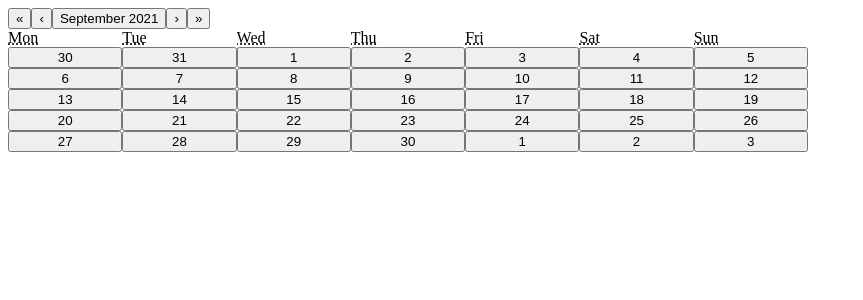
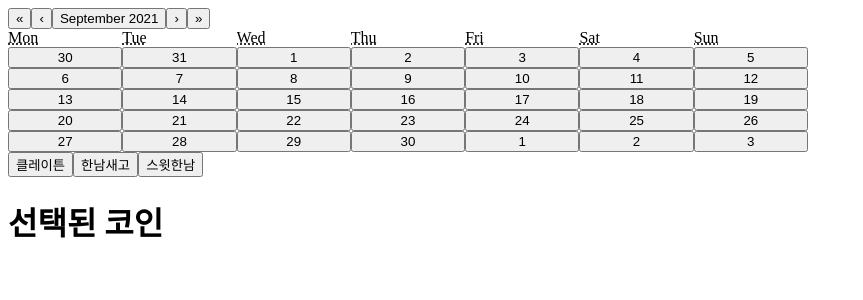
Before and after one commit to erurang/hoga, a React (Create React App) app: page /exchange in a window 1280 px wide. Shown: the top 300 px of the page, without its empty margins (0-863 px from the left). Built offline with nearby package versions, Linux system fonts and the light colour scheme.

Commit message:
코인선택 컴포넌트

```diff
--- /dev/null
+++ b/src/components/coin.js
@@ -0,0 +1,33 @@
+import { useContext, useReducer } from "react";
+import { SelectCoinContext } from "../context/exchange";
+import reducer from "../context/reducer";
+
+const SelectCoin = () => {
+  // coinList 가져와야함..
+
+  const CoinList = ["클레이튼", "한남새고", "스윗한남"];
+
+  const [selectedCoin, dispatch] = useReducer(
+    reducer,
+    useContext(SelectCoinContext)
+  );
+
+  return (
+    <>
+      {CoinList.map((n, i) => (
+        <button
+          key={i}
+          onClick={(event) => {
+            const coinName = event.target.innerText;
+            dispatch({ coinName, type: "SELECT_COIN" });
+          }}
+        >
+          {n}
+        </button>
+      ))}
+      <h1> 선택된 코인 {selectedCoin}</h1>
+    </>
+  );
+};
+
+export default SelectCoin;
--- a/src/context/reducer.js
+++ b/src/context/reducer.js
@@ -5,9 +5,10 @@ function reducer(state, action) {
       const year = day.getFullYear();
       const month = day.getMonth();
       const date = day.getDate();
-
       return +new Date(`${year}-${month}-${date} 09:00:00`);
 
+    case "SELECT_COIN":
+      return action.coinName;
     case "increase":
       return state + 1;
     case "isPlay":
--- a/src/pages/exchange.js
+++ b/src/pages/exchange.js
@@ -1,6 +1,7 @@
 import React from "react";
 import styled from "styled-components";
-import Calendar from "../screens/date";
+import SelectCoin from "../components/coin";
+import Calendar from "../components/date";
 
 const Container = styled.div`
   background-color: "#E8ECF0";
@@ -12,6 +13,7 @@ const Exchange = () => {
   return (
     <Container>
       <Calendar />
+      <SelectCoin />
     </Container>
   );
 };
```
Also changed, not shown: src/components/date.js (renamed from src/screens/date.js), src/components/orderbook.js (renamed from src/screens/orderbook.js), src/components/timer.js (renamed from src/screens/timer.js), src/components/title.js (renamed from src/screens/title.js), 1 other file (tests, documents, lock files or other folders).
